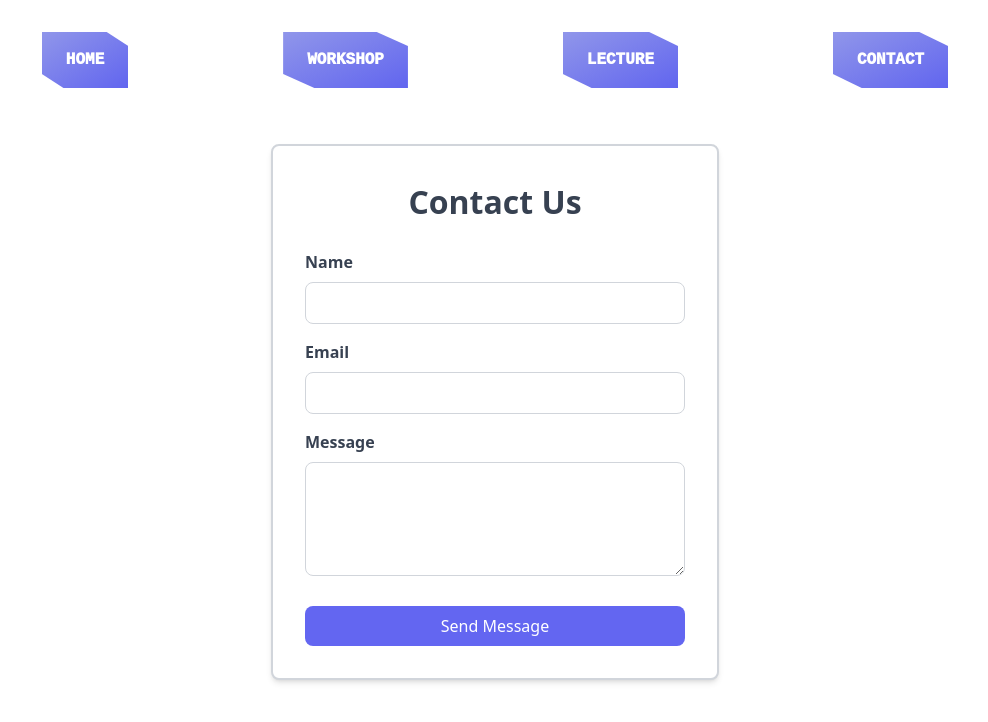
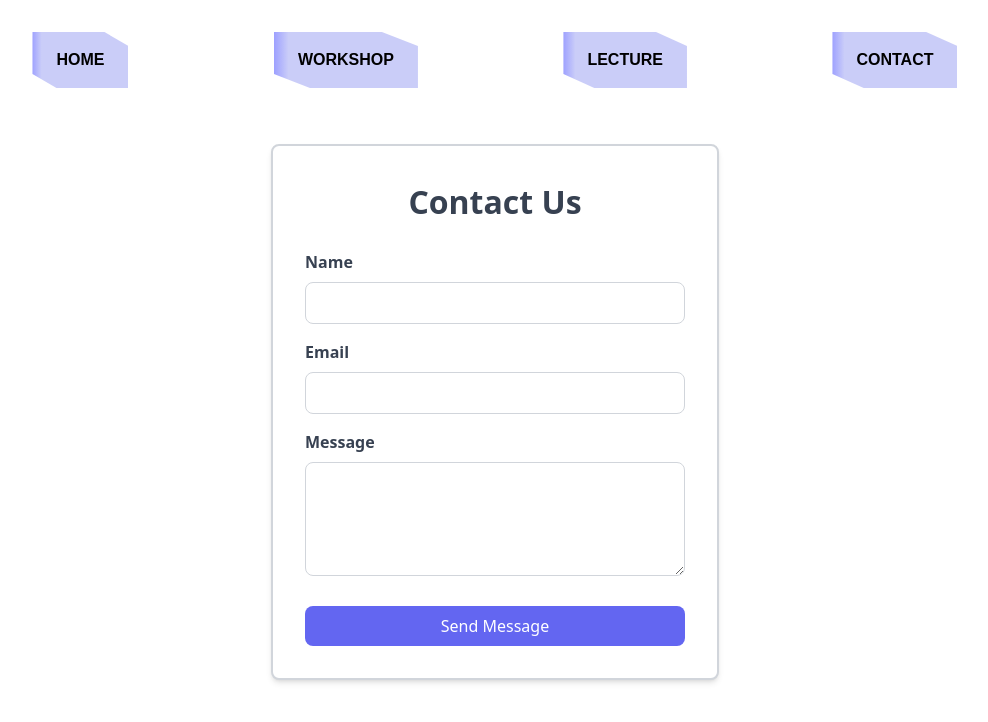
Before and after one commit to Tathva-24/t24-temp-frontend, a Next.js app in the folder t24-temp/: page /contact in a window 1280 px wide. Shown: the top 722 px of the page, without its empty margins (145-1133 px from the left). Built offline with nearby package versions, Linux system fonts and the light colour scheme; a web font is replaced by a local one.

Commit message:
fix black navbar css

```diff
--- a/t24-temp/src/components/Navbar2Black/navbar2.module.css
+++ b/t24-temp/src/components/Navbar2Black/navbar2.module.css
@@ -4,7 +4,6 @@
   background-color: transparent;
   width: 100vw;
   height: auto;
-
 }
 
 .navbar {
@@ -22,12 +21,26 @@
 }
 
 .navItem {
-  background: linear-gradient(to bottom right, #9096ea, #6165ef); /* Gradient background */
+  background: linear-gradient(270deg, #cacdf8 90%,  #9da0ff 100%); /* Gradient background */
   text-transform: uppercase;
-  font-weight: 1000;
+  font-weight: 700;
+  font-family: 'Jakarta Sans', sans-serif;
+  font-weight: 800;
+  color:black;
   clip-path: polygon(0 0, 75% 0, 100% 25%, 100% 100%, 25% 100%, 0 75%);
   cursor: pointer;
   transition: background-color 0.5s ease, color 0.2s ease; /* Smooth background and color transition */
+}
+
+.navItem::before{
+  content: '';
+  position: absolute;
+  top: 0;
+  left: 0;
+  width: 100%;
+  height: 4px; /* Height of the top border */
+  background: linear-gradient(to right,  #8f93ff, transparent);
+  z-index: 21;
 }
 
 /* Hamburger styles */
```
